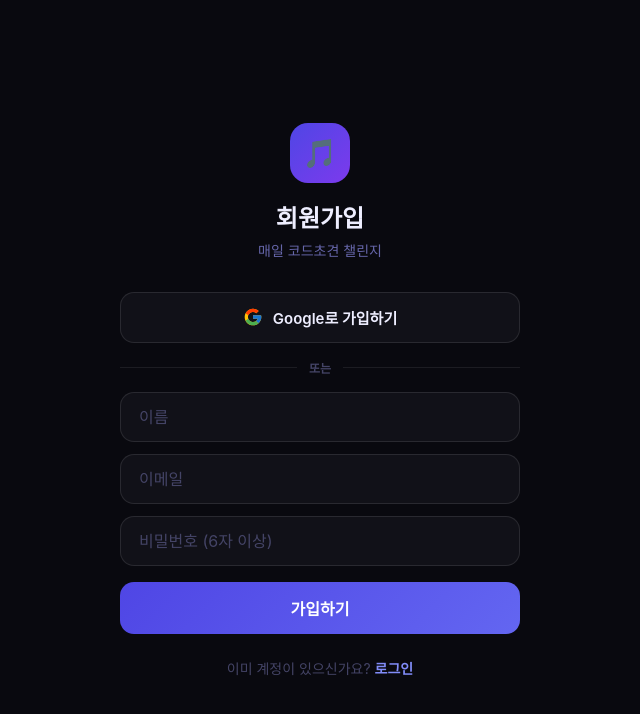
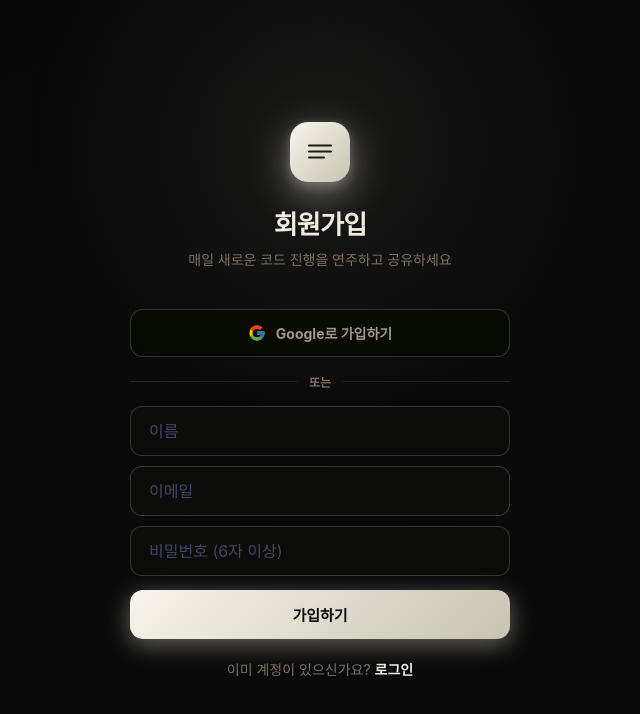
Before and after one commit to noid80-cmd/code-challenge, a Next.js app: page /signup in a window 1280 px wide. Shown: the top 714 px of the page, without its empty margins (320-960 px from the left). Built offline with nearby package versions, Linux system fonts and the light colour scheme.

Commit message:
로그인/회원가입 디자인 통일, 비밀번호 찾기 추가, Google 에러 표시

```diff
--- a/app/signup/page.tsx
+++ b/app/signup/page.tsx
@@ -4,6 +4,15 @@ import { useState } from 'react'
 import { createClient } from '@/lib/supabase/client'
 import Link from 'next/link'
 import { useRouter } from 'next/navigation'
+
+const GoogleIcon = () => (
+  <svg width="18" height="18" viewBox="0 0 48 48">
+    <path fill="#FFC107" d="M43.6 20.1H42V20H24v8h11.3C33.7 32.7 29.3 36 24 36c-6.6 0-12-5.4-12-12s5.4-12 12-12c3.1 0 5.8 1.1 7.9 3l5.7-5.7C34.1 6.5 29.3 4 24 4 12.9 4 4 12.9 4 24s8.9 20 20 20 20-8.9 20-20c0-1.3-.1-2.7-.4-3.9z"/>
+    <path fill="#FF3D00" d="m6.3 14.7 6.6 4.8C14.5 15.8 18.9 12 24 12c3.1 0 5.8 1.1 7.9 3l5.7-5.7C34.1 6.5 29.3 4 24 4 16.3 4 9.7 8.3 6.3 14.7z"/>
+    <path fill="#4CAF50" d="M24 44c5.2 0 9.9-2 13.4-5.2l-6.2-5.2C29.3 35.3 26.8 36 24 36c-5.3 0-9.7-3.3-11.3-7.9l-6.5 5C9.6 39.6 16.3 44 24 44z"/>
+    <path fill="#1976D2" d="M43.6 20.1H42V20H24v8h11.3c-.8 2.3-2.3 4.2-4.2 5.6l6.2 5.2C41 35.8 44 30.3 44 24c0-1.3-.1-2.7-.4-3.9z"/>
+  </svg>
+)
 
 export default function SignupPage() {
   const router = useRouter()
@@ -15,14 +24,16 @@ export default function SignupPage() {
   const [done, setDone] = useState(false)
 
   async function handleGoogle() {
+    setError('')
     const supabase = createClient()
-    await supabase.auth.signInWithOAuth({
+    const { error } = await supabase.auth.signInWithOAuth({
       provider: 'google',
       options: {
         redirectTo: `${window.location.origin}/auth/callback`,
         queryParams: { prompt: 'select_account' },
       },
     })
+    if (error) setError('Google 로그인 오류: ' + error.message)
   }
 
   async function handleSignup(e: React.FormEvent) {
@@ -35,11 +46,7 @@ export default function SignupPage() {
     })
     setLoading(false)
     if (error) {
-      if (error.message.toLowerCase().includes('already')) {
-        setError('이미 가입된 이메일이에요.')
-      } else {
-        setError(error.message)
-      }
+      setError(error.message.toLowerCase().includes('already') ? '이미 가입된 이메일이에요.' : error.message)
       return
     }
     if (data.user) {
@@ -53,54 +60,84 @@ export default function SignupPage() {
   }
 
   const inputStyle: React.CSSProperties = {
-    width: '100%', background: '#111118', border: '1px solid rgba(255,255,255,0.1)',
-    borderRadius: 14, padding: '14px 18px', fontSize: 15, color: '#eeeeff',
+    width: '100%', background: 'rgba(13,13,12,0.8)',
+    border: '1px solid rgba(240,236,224,0.18)',
+    borderRadius: 12, padding: '14px 18px',
+    fontSize: 15, color: '#f0ece0',
     outline: 'none', boxSizing: 'border-box',
   }
 
   if (done) return (
-    <div style={{ minHeight: '100vh', background: '#09090f', display: 'flex', alignItems: 'center', justifyContent: 'center', padding: '24px', textAlign: 'center' }}>
+    <div style={{
+      minHeight: '100vh',
+      background: 'linear-gradient(160deg, #080808 0%, #0a0a0a 60%, #090909 100%)',
+      display: 'flex', alignItems: 'center', justifyContent: 'center', padding: '24px', textAlign: 'center',
+    }}>
       <div>
         <div style={{ fontSize: 48, marginBottom: 16 }}>🎉</div>
-        <h2 style={{ fontSize: 22, fontWeight: 900, color: '#eeeeff', marginBottom: 8 }}>가입 완료!</h2>
-        <p style={{ color: '#6666aa', fontSize: 14, marginBottom: 24, lineHeight: 1.7 }}>
+        <h2 style={{ fontSize: 22, fontWeight: 900, color: '#f0ece0', marginBottom: 8 }}>가입 완료!</h2>
+        <p style={{ color: '#807060', fontSize: 14, marginBottom: 24, lineHeight: 1.7 }}>
           이메일 인증 링크를 보냈어요.<br />확인 후 로그인해주세요.
         </p>
-        <Link href="/login" style={{ color: '#818cf8', fontWeight: 700, fontSize: 15 }}>로그인하기</Link>
+        <Link href="/login" style={{ color: '#f0ece0', fontWeight: 700, fontSize: 15 }}>로그인하기 →</Link>
       </div>
     </div>
   )
 
   return (
-    <div style={{ minHeight: '100vh', background: '#09090f', display: 'flex', alignItems: 'center', justifyContent: 'center', padding: '24px' }}>
-      <div style={{ width: '100%', maxWidth: 400 }}>
+    <div style={{
+      minHeight: '100vh',
+      background: 'linear-gradient(160deg, #080808 0%, #0a0a0a 60%, #090909 100%)',
+      display: 'flex', alignItems: 'center', justifyContent: 'center', padding: '24px',
+    }}>
+      <div style={{ position: 'fixed', inset: 0, pointerEvents: 'none', overflow: 'hidden' }}>
+        <div style={{
+          position: 'absolute', top: '-20%', left: '50%', transform: 'translateX(-50%)',
+          width: 600, height: 600, borderRadius: '50%',
+          background: 'radial-gradient(circle, rgba(240,236,224,0.07) 0%, transparent 70%)',
+        }} />
+      </div>
 
-        <div style={{ textAlign: 'center', marginBottom: 32 }}>
-          <div style={{ width: 60, height: 60, borderRadius: 18, background: 'linear-gradient(135deg, #4f46e5, #7c3aed)', display: 'flex', alignItems: 'center', justifyContent: 'center', margin: '0 auto 16px', fontSize: 28 }}>
-            🎵
+      <div style={{ width: '100%', maxWidth: 380, position: 'relative', zIndex: 1 }}>
+        <div style={{ textAlign: 'center', marginBottom: 40 }}>
+          <div style={{
+            width: 60, height: 60, borderRadius: 18,
+            background: 'linear-gradient(135deg, #f8f4ec, #c8c4b0)',
+            display: 'flex', alignItems: 'center', justifyContent: 'center',
+            margin: '0 auto 22px',
+            boxShadow: '0 12px 40px rgba(240,236,224,0.45), 0 4px 12px rgba(200,196,176,0.3)',
+          }}>
+            <svg width="24" height="20" viewBox="0 0 24 20" fill="none">
+              <line x1="1" y1="3.5"  x2="23" y2="3.5"  stroke="rgba(4,7,0,0.9)" strokeWidth="2" strokeLinecap="round" />
+              <line x1="1" y1="9.5"  x2="23" y2="9.5"  stroke="rgba(4,7,0,0.9)" strokeWidth="2" strokeLinecap="round" />
+              <line x1="1" y1="15.5" x2="16" y2="15.5" stroke="rgba(4,7,0,0.9)" strokeWidth="2" strokeLinecap="round" />
+            </svg>
           </div>
-          <h1 style={{ fontSize: 24, fontWeight: 900, color: '#eeeeff', marginBottom: 6 }}>회원가입</h1>
-          <p style={{ color: '#6666aa', fontSize: 14 }}>매일 코드초견 챌린지</p>
+          <h1 style={{ fontSize: 26, fontWeight: 900, letterSpacing: '-0.03em', marginBottom: 8, color: '#f0ece0' }}>
+            회원가입
+          </h1>
+          <p style={{ color: '#807060', fontSize: 14, fontWeight: 500 }}>
+            매일 새로운 코드 진행을 연주하고 공유하세요
+          </p>
         </div>
 
-        <button onClick={handleGoogle}
-          style={{ width: '100%', display: 'flex', alignItems: 'center', justifyContent: 'center', gap: 10, padding: '14px', borderRadius: 14, background: '#111118', border: '1px solid rgba(255,255,255,0.1)', color: '#eeeeff', fontSize: 15, fontWeight: 600, cursor: 'pointer', marginBottom: 16 }}>
-          <svg width="20" height="20" viewBox="0 0 48 48">
-            <path fill="#FFC107" d="M43.6 20.1H42V20H24v8h11.3C33.7 32.7 29.3 36 24 36c-6.6 0-12-5.4-12-12s5.4-12 12-12c3.1 0 5.8 1.1 7.9 3l5.7-5.7C34.1 6.5 29.3 4 24 4 12.9 4 4 12.9 4 24s8.9 20 20 20 20-8.9 20-20c0-1.3-.1-2.7-.4-3.9z"/>
-            <path fill="#FF3D00" d="m6.3 14.7 6.6 4.8C14.5 15.8 18.9 12 24 12c3.1 0 5.8 1.1 7.9 3l5.7-5.7C34.1 6.5 29.3 4 24 4 16.3 4 9.7 8.3 6.3 14.7z"/>
-            <path fill="#4CAF50" d="M24 44c5.2 0 9.9-2 13.4-5.2l-6.2-5.2C29.3 35.3 26.8 36 24 36c-5.3 0-9.7-3.3-11.3-7.9l-6.5 5C9.6 39.6 16.3 44 24 44z"/>
-            <path fill="#1976D2" d="M43.6 20.1H42V20H24v8h11.3c-.8 2.3-2.3 4.2-4.2 5.6l6.2 5.2C41 35.8 44 30.3 44 24c0-1.3-.1-2.7-.4-3.9z"/>
-          </svg>
+        <button onClick={handleGoogle} style={{
+          width: '100%', display: 'flex', alignItems: 'center', justifyContent: 'center', gap: 10,
+          padding: '13px', borderRadius: 13,
+          background: 'rgba(8,12,0,0.7)', border: '1px solid rgba(240,236,224,0.18)',
+          color: '#a0988c', fontSize: 14, fontWeight: 700, cursor: 'pointer', marginBottom: 16,
+        }}>
+          <GoogleIcon />
           Google로 가입하기
         </button>
 
         <div style={{ display: 'flex', alignItems: 'center', gap: 12, marginBottom: 16 }}>
-          <div style={{ flex: 1, height: 1, background: 'rgba(255,255,255,0.08)' }} />
-          <span style={{ color: '#444466', fontSize: 12, fontWeight: 600 }}>또는</span>
-          <div style={{ flex: 1, height: 1, background: 'rgba(255,255,255,0.08)' }} />
+          <div style={{ flex: 1, height: 1, background: 'rgba(240,236,224,0.1)' }} />
+          <span style={{ color: '#807060', fontSize: 12, fontWeight: 600 }}>또는</span>
+          <div style={{ flex: 1, height: 1, background: 'rgba(240,236,224,0.1)' }} />
         </div>
 
-        <form onSubmit={handleSignup} style={{ display: 'flex', flexDirection: 'column', gap: 12 }}>
+        <form onSubmit={handleSignup} style={{ display: 'flex', flexDirection: 'column', gap: 10 }}>
           <input type="text" value={name} onChange={e => setName(e.target.value)}
             placeholder="이름" required style={inputStyle} />
           <input type="email" value={email} onChange={e => setEmail(e.target.value)}
@@ -108,15 +145,20 @@ export default function SignupPage() {
           <input type="password" value={password} onChange={e => setPassword(e.target.value)}
             placeholder="비밀번호 (6자 이상)" minLength={6} required style={inputStyle} />
           {error && <p style={{ color: '#f87171', fontSize: 13, textAlign: 'center' }}>{error}</p>}
-          <button type="submit" disabled={loading}
-            style={{ width: '100%', padding: '14px', borderRadius: 14, border: 'none', background: 'linear-gradient(135deg, #4f46e5, #6366f1)', color: '#fff', fontSize: 16, fontWeight: 700, cursor: loading ? 'default' : 'pointer', opacity: loading ? 0.6 : 1, marginTop: 4 }}>
+          <button type="submit" disabled={loading} style={{
+            width: '100%', padding: '14px', borderRadius: 13, border: 'none', marginTop: 4,
+            background: loading ? 'rgba(240,236,224,0.12)' : 'linear-gradient(135deg, #f8f4ec, #c8c4b0)',
+            color: loading ? '#303028' : '#0a0a08',
+            fontSize: 15, fontWeight: 800, cursor: loading ? 'default' : 'pointer',
+            boxShadow: loading ? 'none' : '0 6px 24px rgba(240,236,224,0.4)',
+          }}>
             {loading ? '가입 중...' : '가입하기'}
           </button>
         </form>
 
-        <p style={{ textAlign: 'center', color: '#444466', fontSize: 14, marginTop: 24 }}>
+        <p style={{ textAlign: 'center', color: '#807060', fontSize: 14, marginTop: 20 }}>
           이미 계정이 있으신가요?{' '}
-          <Link href="/login" style={{ color: '#818cf8', fontWeight: 700 }}>로그인</Link>
+          <Link href="/login" style={{ fontWeight: 800, color: '#f0ece0' }}>로그인</Link>
         </p>
       </div>
     </div>
```
Also changed, not shown: app/login/page.tsx (+77 -27 lines).
